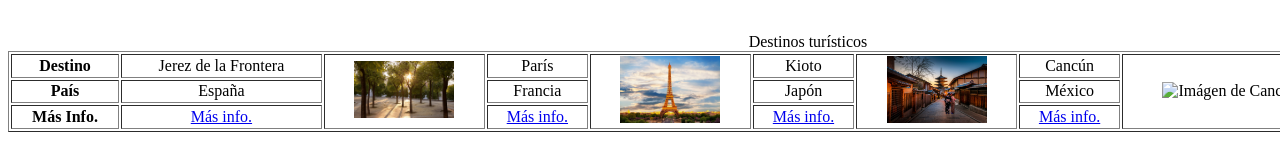
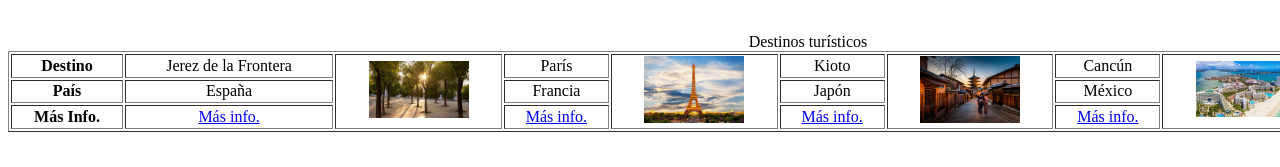
Before and after one commit to GTAlex1/ej7, a plain HTML site: page index.html in a window 1280 px wide. Shown: the part 363-530 px from the top of the page. Drawn offline with Linux system fonts and the light colour scheme.

Commit message:
Update index.html

```diff
--- a/index.html
+++ b/index.html
@@ -57,7 +57,7 @@
             <td>Kioto</td>
             <td rowspan="3"><img src="Kioto.jpg" alt="Imágen de Kioto" width="100"></td>
             <td>Cancún</td>
-            <td rowspan="3"><img src="Cancún.jpg" alt="Imágen de Cancún" width="100"></td>
+            <td rowspan="3"><img src="Cancún.jpeg" alt="Imágen de Cancún" width="100"></td>
             <td>Roma</td>
             <td rowspan="3"><img src="Roma.jpg" alt="Imágen de Roma" width="100"></td>
         </tr>
```
